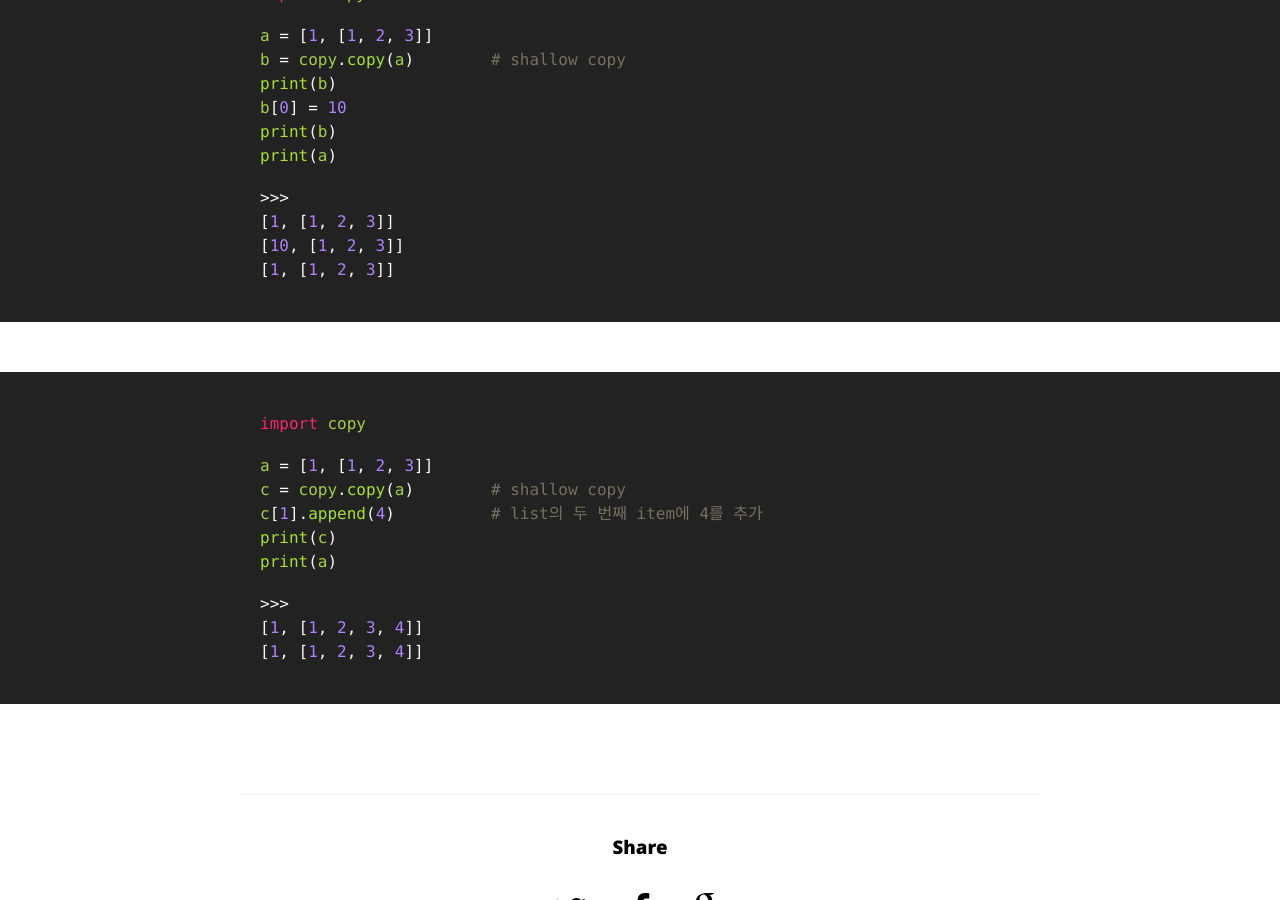
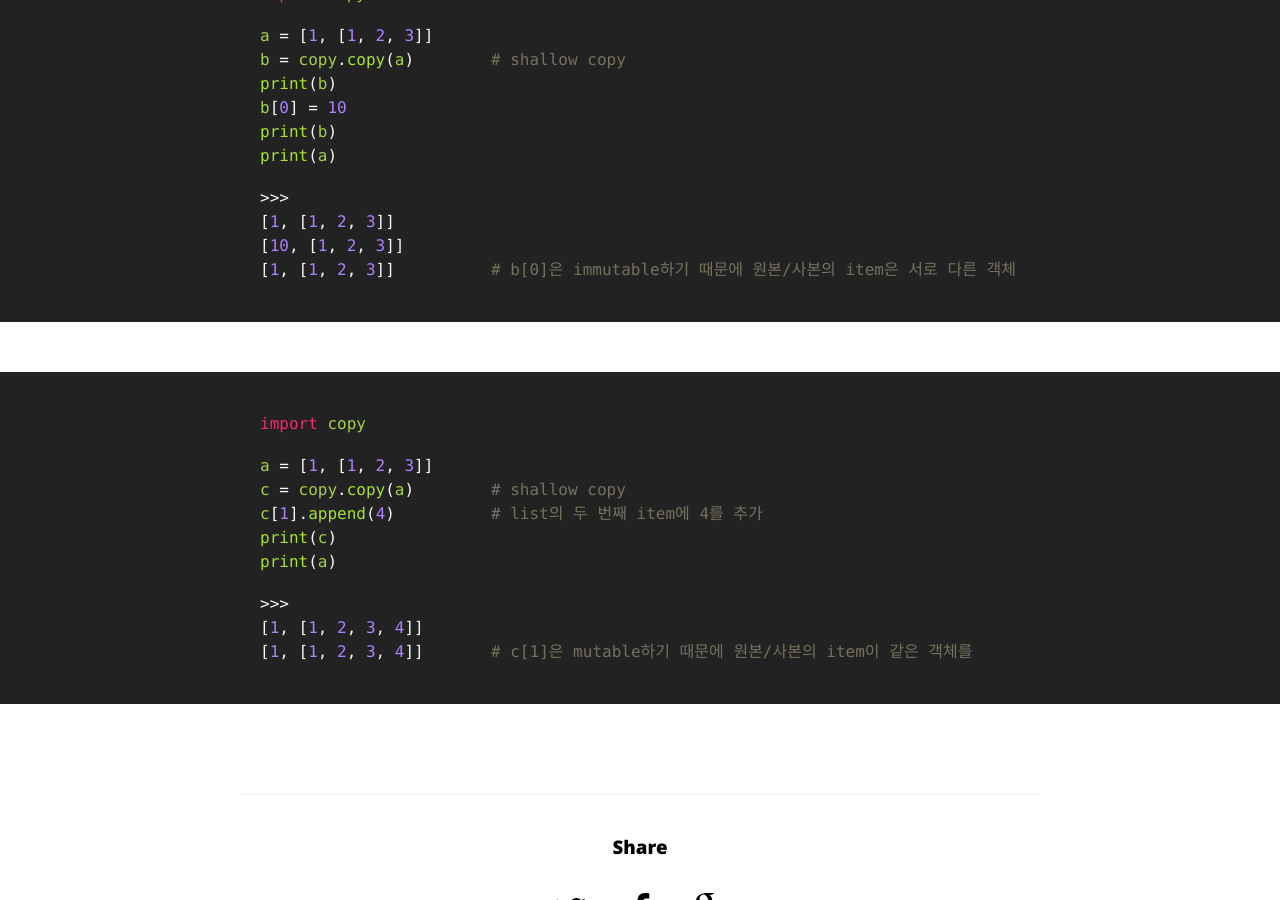
Before and after one commit to hcnoh/blog-prev, a Jekyll site: the page built from _posts/2018-09-16-effective-python-way05.md, in a window 1280 px wide and 900 px high, scrolled down 5862 px. Built offline with Jekyll 4.4.1, drawn with Linux system fonts in a browser that asks for light colours; comment, search, counter and statistics services are not loaded.

Commit message:
Update 2018-09-16-effective-python-way05.md

```diff
--- a/_posts/2018-09-16-effective-python-way05.md
+++ b/_posts/2018-09-16-effective-python-way05.md
@@ -139,7 +139,7 @@ print(a)
 >>>
 [1, [1, 2, 3]]
 [10, [1, 2, 3]]
-[1, [1, 2, 3]]
+[1, [1, 2, 3]]          # b[0]은 immutable하기 때문에 원본/사본의 item은 서로 다른 객체
 {% endhighlight %}
 {% highlight python %}
 import copy
@@ -152,5 +152,5 @@ print(a)
 
 >>>
 [1, [1, 2, 3, 4]]
-[1, [1, 2, 3, 4]]
+[1, [1, 2, 3, 4]]       # c[1]은 mutable하기 때문에 원본/사본의 item이 같은 객체를
 {% endhighlight %}
```
